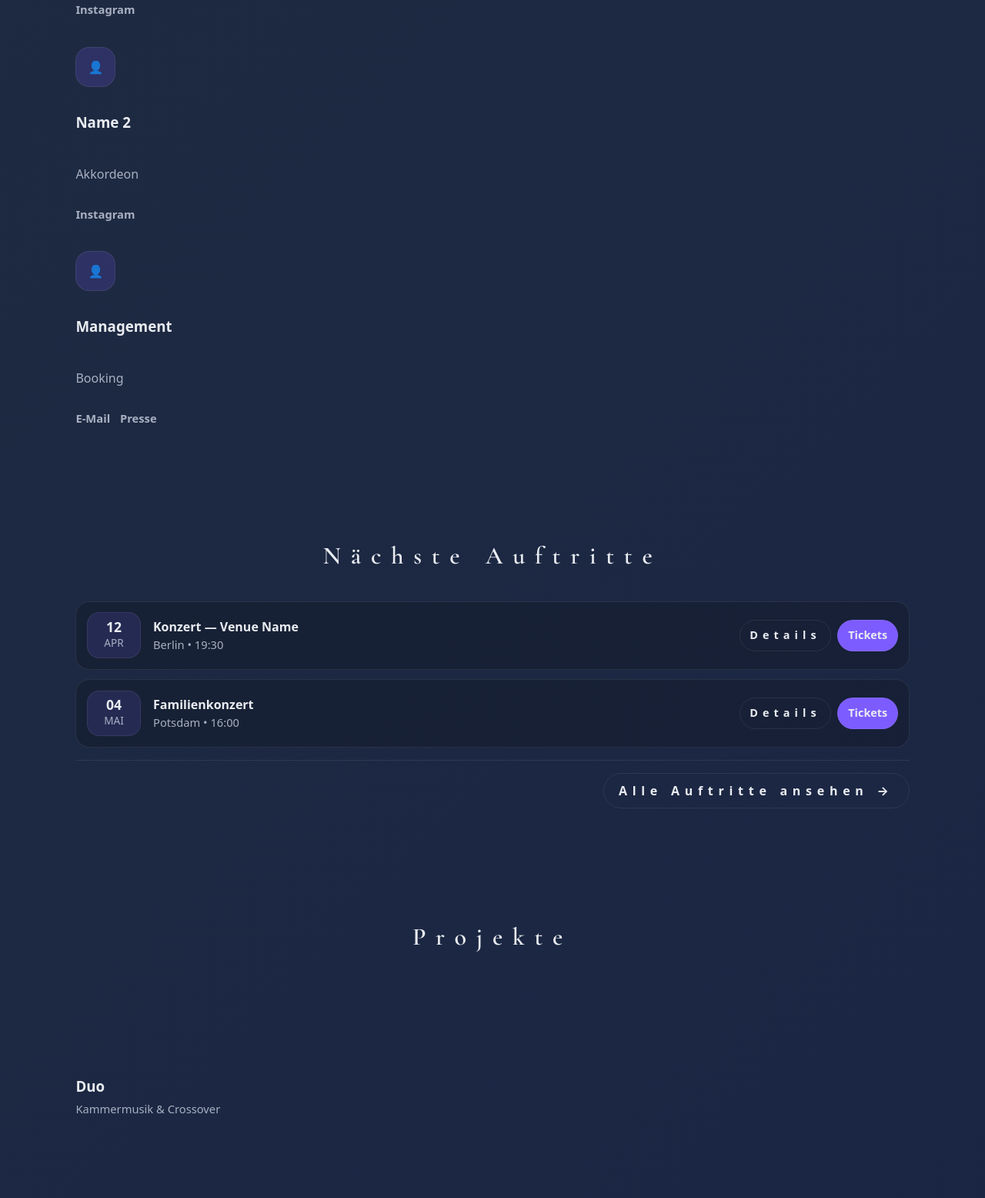
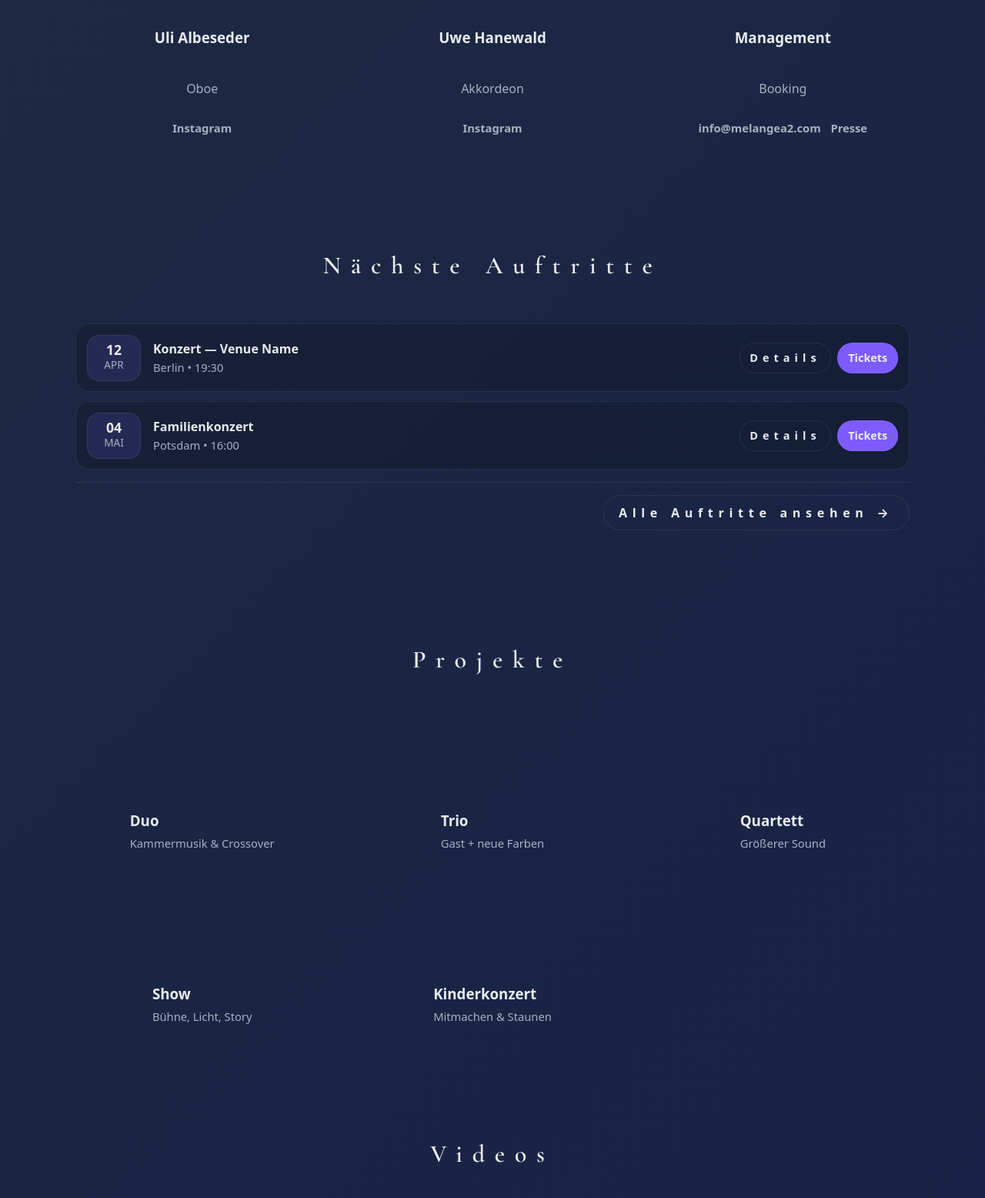
Before and after one commit to OBO-WAN/Melangea_Prototype, a PHP site: page / in a window 1280 px wide. Shown: the part 1547-3103 px from the top of the page at 77% size. Run offline with PHP 8.4, Linux system fonts and the light colour scheme.

Commit message:
feat: css improved

```diff
--- a/index.html
+++ b/index.html
@@ -154,32 +154,50 @@
         </div>
 
         <div class="grid three">
+
           <article class="card person">
-            <div class="avatar" aria-hidden="true">👤</div>
-            <h3>Name 1</h3>
+            <div class="avatar">
+              <img src="assets/IMG/portrait/uli.webp" alt="Uli Albeseder – Oboe" width="140" height="140"
+                loading="lazy">
+            </div>
+
+            <h3>Uli Albeseder</h3>
             <p class="muted">Oboe</p>
+
             <div class="person-links">
-              <a href="#">Instagram</a>
+              <a href="#" target="_blank" rel="noopener">Instagram</a>
             </div>
           </article>
 
+
           <article class="card person">
-            <div class="avatar" aria-hidden="true">👤</div>
-            <h3>Name 2</h3>
+            <div class="avatar">
+              <img src="assets/team/name2.webp" alt="Uwe Hanewald – Akkordeon" width="140" height="140" loading="lazy">
+            </div>
+
+            <h3>Uwe Hanewald</h3>
             <p class="muted">Akkordeon</p>
+
             <div class="person-links">
-              <a href="#">Instagram</a>
+              <a href="#" target="_blank" rel="noopener">Instagram</a>
             </div>
           </article>
 
+
           <article class="card person">
-            <div class="avatar" aria-hidden="true">👤</div>
+            <div class="avatar">
+              <img src="assets/team/management.webp" alt="Management – Booking" width="52" height="52" loading="lazy">
+            </div>
+
             <h3>Management</h3>
             <p class="muted">Booking</p>
+
             <div class="person-links">
-              <a href="#">E-Mail</a><a href="#">Presse</a>
+              <a href="mailto:info@melangea2.com">info@melangea2.com</a>
+              <a href="#">Presse</a>
             </div>
           </article>
+
         </div>
       </div>
     </section>
--- a/layout.css
+++ b/layout.css
@@ -99,7 +99,7 @@
   align-items: flex-end;
   justify-content: center;
   gap: 1rem;
-  margin-bottom: 1rem;
+  margin-bottom: 2rem;
 }
 
 
@@ -112,29 +112,26 @@
   letter-spacing: .4em;
 }
 
-
 .section-foot {
   margin-top: 2rem;
   text-align: center;
 }
 
-
 .grid {
-  display: flow;
+  display: grid;
   gap: 1rem;
+  margin-top: 12px;
 }
 
-
 .grid.two {
-  grid-template-columns: 8fr 1fr;
+  grid-template-columns: 1fr;
+  justify-items: center;
 }
-
 
 .grid.three {
   grid-template-columns: repeat(3, 1fr);
   gap: .75rem;
 }
-
 
 .footer-grid {
   display: flex;
--- a/styles.css
+++ b/styles.css
@@ -61,10 +61,6 @@ a:hover {
   border-radius: 999px;
   outline: 2px solid var(--accent2);
 }
-
-
-
-
 
 .brand {
   display: flex;
@@ -244,7 +240,7 @@ h1 {
 .card-head {
   display: flex;
   align-items: center;
-  justify-content: space-evenly;
+  justify-content: space-between;
   gap: .75rem;
   margin-bottom: .9rem;
 }
@@ -294,15 +290,15 @@ h1 {
   letter-spacing: .42em;
 }
 
-.btn-youtube{
-  background:#FF0000;
-  border-color:#FF0000;
-  color:#fff;
+.btn-youtube {
+  background: #FF0000;
+  border-color: #FF0000;
+  color: #fff;
 }
 
-.btn-youtube:hover{
-  background:#e0002c;
-  border-color:#e0002c;
+.btn-youtube:hover {
+  background: #e0002c;
+  border-color: #e0002c;
   color: #000;
 }
 
@@ -338,16 +334,16 @@ h1 {
   align-items: center;
   justify-content: space-between;
   gap: 1rem;
-  padding: .75rem .8rem;
+  padding: 1.1rem 6.2rem;
   border-radius: 16px;
   border: 1px solid var(--border);
   background: rgba(11, 13, 18, .35);
   counter-increment: track;
 }
 
-.track .title::before{
+.track .title::before {
   content: counter(track) ". ";
-  opacity:.6;
+  opacity: .6;
 }
 
 .track button {
@@ -378,12 +374,14 @@ h1 {
 }
 
 .track .title {
+  font-size: 1.15rem;
   font-weight: 750;
 }
 
 .track .sub {
   color: var(--muted);
-  font-size: .85rem;
+  font-size: .95rem;
+
 }
 
 .track-meta {
@@ -415,18 +413,31 @@ h1 {
 .person {
   display: flex;
   flex-direction: column;
-  gap: .4rem;
+  align-items: center;
+  text-align: center;
+  gap: .35rem;
 }
 
 .avatar {
-  width: 52px;
-  height: 52px;
-  border-radius: 18px;
-  background: rgba(124, 92, 255, .18);
-  display: grid;
-  place-items: center;
+  width: 120px;
+  height: 120px;
+  border-radius: 22px;
+  overflow: hidden;
   border: 1px solid var(--border);
-  margin-bottom: .35rem;
+  margin-bottom: .6rem;
+  transition: transform .2s ease, box-shadow .2s ease;
+}
+
+.avatar img {
+  width: 100%;
+  height: 100%;
+  object-fit: cover;
+  display: block;
+}
+
+.person:hover .avatar {
+  transform: translateY(-2px);
+  box-shadow: 0 8px 18px rgba(0, 0, 0, .35);
 }
 
 .person-links {
```
Also changed, not shown: assets/IMG/portrait/Bild Disch breit.png (added), assets/IMG/portrait/Uwe-HP-300x204.jpg (added), assets/IMG/portrait/Wolli-HP-300x216.jpg (added), assets/IMG/portrait/uli.webp (added).
